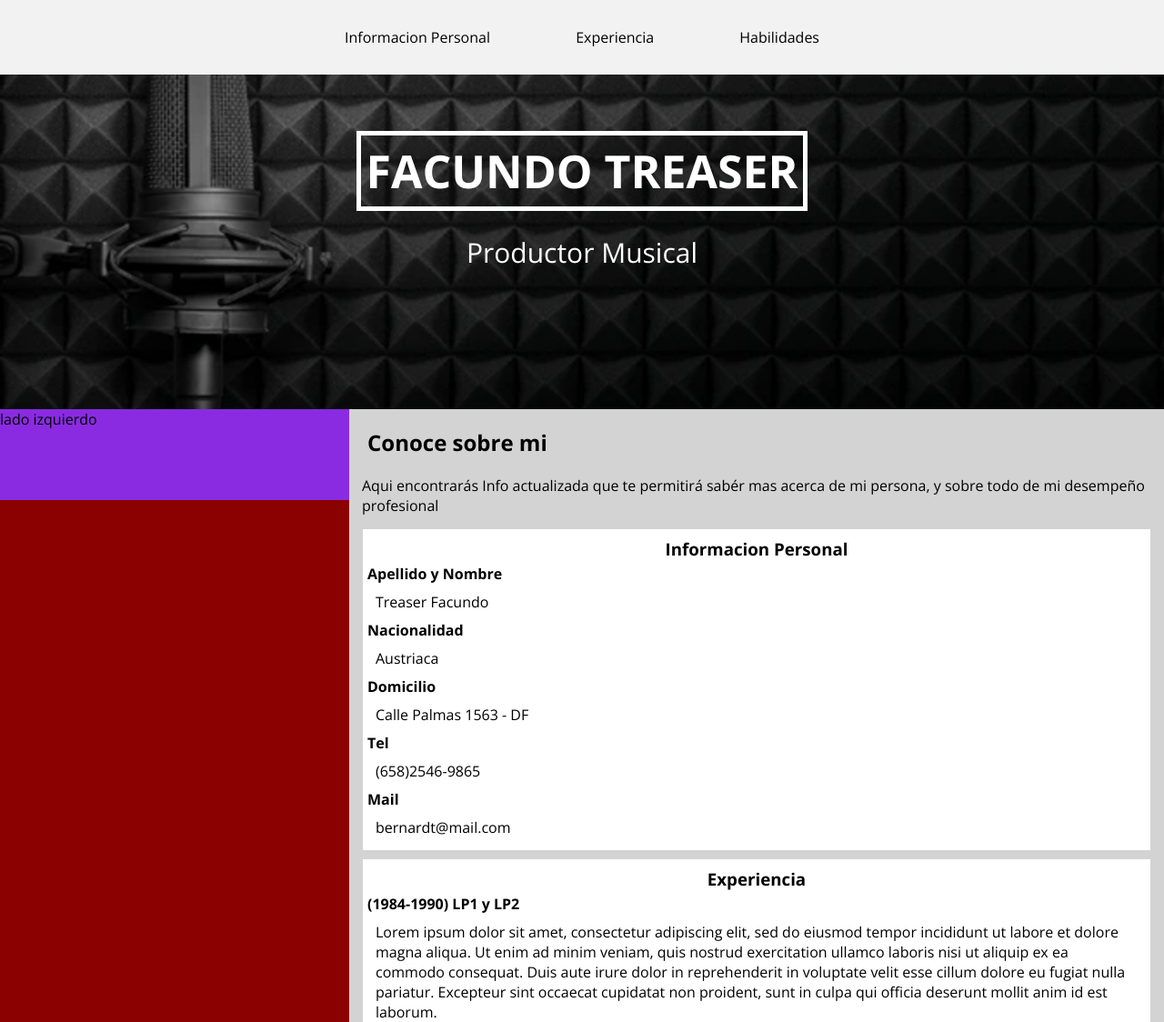
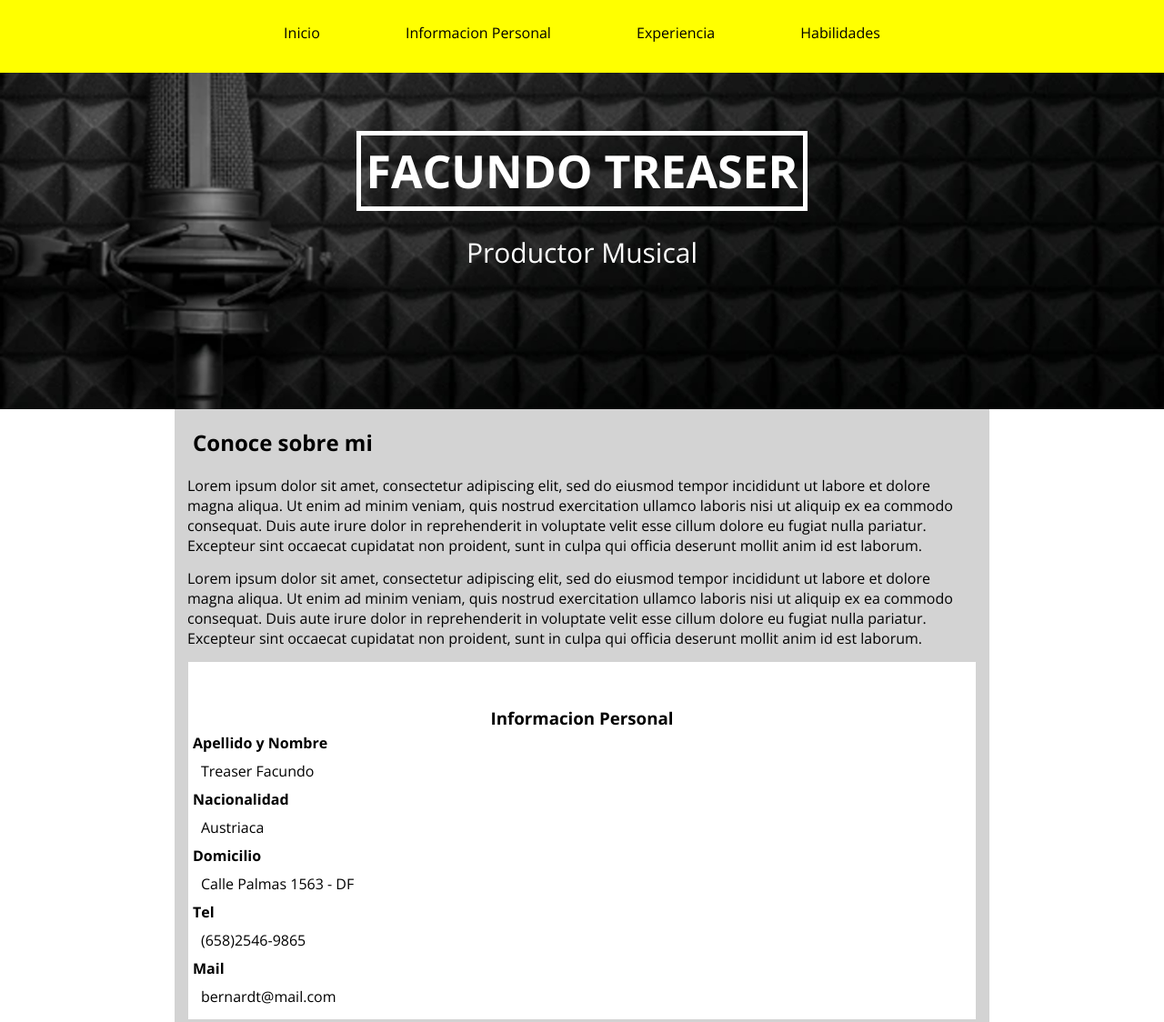
Before and after one commit to JulitoA/Introduccion-FrontEnd, a plain HTML site: page index2.html in a window 1280 px wide. Shown: the top 1124 px of the page at 91% size. Drawn offline with nearby package versions, Linux system fonts and the light colour scheme.

Commit message:
arreglamos el asunto de los solapamientos de los links

```diff
--- a/CSS/estilo2.css
+++ b/CSS/estilo2.css
@@ -38,11 +38,13 @@ justify-content: center;
 }
 
 .navegador {
-    background-color: #f2f2f2;
-	text-align: center;
-	padding: 25px;
-    position: fixed;
-    width: 100%;
+    background-color: yellow;
+    text-align: center;
+    margin: 0;
+    padding: 20px;
+	position: fixed;
+	width: 100%;
+    height: 10%;
 }
 
 .navegador a {
@@ -60,7 +62,7 @@ justify-content: center;
 }
 
 .main {
-background-color: darkred;
+background-color: white;
 width: 100%;
 height:100%;
 display: flex;
@@ -68,19 +70,26 @@ justify-content: space-between;
 }
 
 .lado-izquierdo {
-background-color: blueviolet;
-width: 30%;
-height: 100px;
+background-color: yellow;
+width: 15%;
+max-height: max-content;
 }
 
 .lado-derecho {
+background-color: yellow;
+width: 15%;
+max-height: max-content;
+
+}
+
+.centro {
     margin: 0;
     padding: 5px;
     background-color: lightgray;
     width: 70%;
       }
 
-.lado-derecho > h2, p, .titulo {
+.centro h2, p, .titulo {
     margin: 10px;
     padding: 5px;
       }
@@ -89,18 +98,17 @@ height: 100px;
     background: white;
       }
 
-.titulo > h3, p {
+.titulo  h3, p {
     margin: 4px;
       }
 
 .titulo h3 {
     text-align: center;
+    padding-top: 40px;
 }
 
-
-
 .pie-de-pagina {
-background-color: coral;
+background-color: grey;
 height: max-content;
 
 }
--- a/index2.html
+++ b/index2.html
@@ -9,23 +9,25 @@
 </head>
 <body>
     <nav class="navegador">
-        <a href="#">Informacion Personal</a>
-		<a href="#">Experiencia</a>
-		<a href="#">Habilidades</a>
+        <a href="#inicio">Inicio</a>
+        <a href="#inf-per">Informacion Personal</a>
+        <a href="#experiencia">Experiencia</a>
+        <a href="#habilidades">Habilidades</a>
     </nav>
+
     <header class="encabezado">
         <h1>FACUNDO TREASER</h1>
         <p>Productor Musical</p>
     </header>
+
     <main class="main">
-        <section class="lado-izquierdo">
-            lado izquierdo
-        </section>
-        <section class="lado-derecho">
+        <section class="lado-izquierdo"></section>
+        <section class="centro">
             <h2>Conoce sobre mi</h2>
-            <p>Aqui encontrarás Info actualizada que te permitirá sabér mas acerca de mi persona, y sobre todo de mi desempeño profesional</p>
+            <p>Lorem ipsum dolor sit amet, consectetur adipiscing elit, sed do eiusmod tempor incididunt ut labore et dolore magna aliqua. Ut enim ad minim veniam, quis nostrud exercitation ullamco laboris nisi ut aliquip ex ea commodo consequat. Duis aute irure dolor in reprehenderit in voluptate velit esse cillum dolore eu fugiat nulla pariatur. Excepteur sint occaecat cupidatat non proident, sunt in culpa qui officia deserunt mollit anim id est laborum.</p>
+            <p>Lorem ipsum dolor sit amet, consectetur adipiscing elit, sed do eiusmod tempor incididunt ut labore et dolore magna aliqua. Ut enim ad minim veniam, quis nostrud exercitation ullamco laboris nisi ut aliquip ex ea commodo consequat. Duis aute irure dolor in reprehenderit in voluptate velit esse cillum dolore eu fugiat nulla pariatur. Excepteur sint occaecat cupidatat non proident, sunt in culpa qui officia deserunt mollit anim id est laborum.</p>
             <article class="titulo">
-            <h3>Informacion Personal</h3>
+                <h3 id="inf-per">Informacion Personal</h3>
                     <h4>Apellido y Nombre</h4>
                     <p>Treaser Facundo</p>
                     <h4>Nacionalidad</h4>
@@ -38,7 +40,7 @@
                     <p>bernardt@mail.com</p>
             </article>
             <article class="titulo">
-            <h3>Experiencia</h3>
+                <h3 id="experiencia">Experiencia</h3>
                     <h4>(1984-1990) LP1 y LP2</h4>
                     <p>Lorem ipsum dolor sit amet, consectetur adipiscing elit, sed do eiusmod tempor incididunt ut labore et dolore magna aliqua. Ut enim ad minim veniam, quis nostrud exercitation ullamco laboris nisi ut aliquip ex ea commodo consequat. Duis aute irure dolor in reprehenderit in voluptate velit esse cillum dolore eu fugiat nulla pariatur. Excepteur sint occaecat cupidatat non proident, sunt in culpa qui officia deserunt mollit anim id est laborum.</p>
                     <p>Lorem ipsum dolor sit amet, consectetur adipiscing elit, sed do eiusmod tempor incididunt ut labore et dolore magna aliqua. Ut enim ad minim veniam, quis nostrud exercitation ullamco laboris nisi ut aliquip ex ea commodo consequat. Duis aute irure dolor in reprehenderit in voluptate velit esse cillum dolore eu fugiat nulla pariatur. Excepteur sint occaecat cupidatat non proident, sunt in culpa qui officia deserunt mollit anim id est laborum.</p>
@@ -60,7 +62,7 @@
                     <p>Lorem ipsum dolor sit amet, consectetur adipiscing elit, sed do eiusmod tempor incididunt ut labore et dolore magna aliqua. Ut enim ad minim veniam, quis nostrud exercitation ullamco laboris nisi ut aliquip ex ea commodo consequat. Duis aute irure dolor in reprehenderit in voluptate velit esse cillum dolore eu fugiat nulla pariatur. Excepteur sint occaecat cupidatat non proident, sunt in culpa qui officia deserunt mollit anim id est laborum.</p>
             </article>
             <article class="titulo">
-            <h3>Habilidades</h3>
+                <h3 id="habilidades">Habilidades</h3>
                     <h4>Habilidad 1</h4>
                     <p>But I must explain to you how all this mistaken idea of denouncing pleasure and praising pain was born and I will give you a complete account of the system, and expound the actual teachings of the great explorer of the truth, the master-builder of human happiness. No one rejects, dislikes, or avoids pleasure itself, because it is pleasure, but because those who do not know how to pursue pleasure rationally encounter consequences that are extremely painful. Nor again is there anyone who loves or pursues or desires to obtain pain of itself, because it is pain, but because occasionally circumstances occur in which toil and pain can procure him some great pleasure. To take a trivial example, which of us ever undertakes laborious physical exercise, except to obtain some advantage from it? But who has any right to find fault with a man who chooses to enjoy a pleasure that has no annoying consequences, or one who avoids a pain that produces no resultant pleasure?</p>
                     <h4>Habilidad 2</h4>
@@ -73,6 +75,7 @@
                     <p>But I must explain to you how all this mistaken idea of denouncing pleasure and praising pain was born and I will give you a complete account of the system, and expound the actual teachings of the great explorer of the truth, the master-builder of human happiness. No one rejects, dislikes, or avoids pleasure itself, because it is pleasure, but because those who do not know how to pursue pleasure rationally encounter consequences that are extremely painful. Nor again is there anyone who loves or pursues or desires to obtain pain of itself, because it is pain, but because occasionally circumstances occur in which toil and pain can procure him some great pleasure. To take a trivial example, which of us ever undertakes laborious physical exercise, except to obtain some advantage from it? But who has any right to find fault with a man who chooses to enjoy a pleasure that has no annoying consequences, or one who avoids a pain that produces no resultant pleasure?</p>
             </article>
         </section>
+        <section class="lado-derecho"></section>
     </main>
 
     <footer class="pie-de-pagina">
```
Lines whose indentation alone changed are shown as unchanged.
